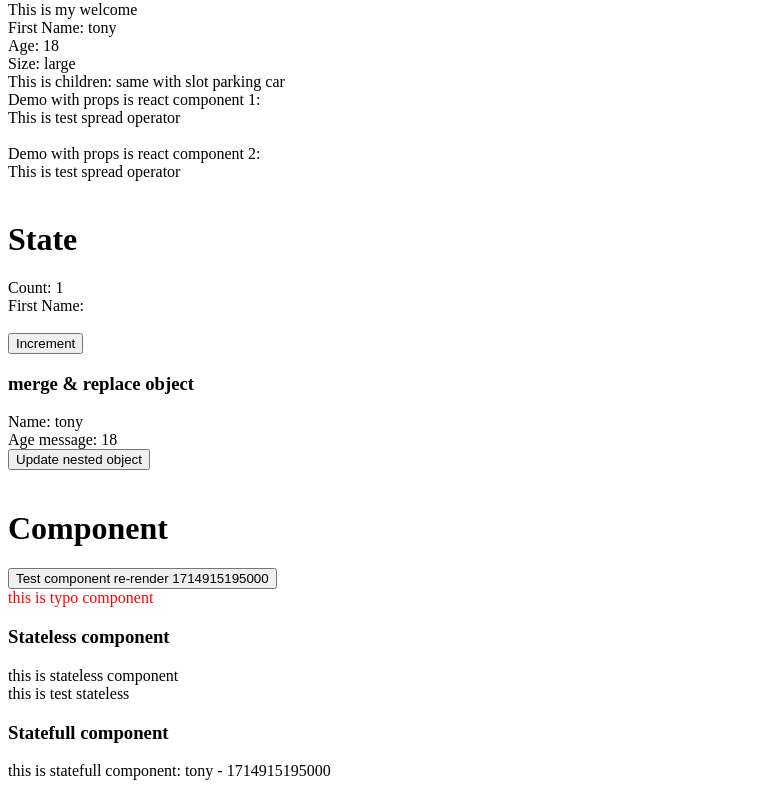
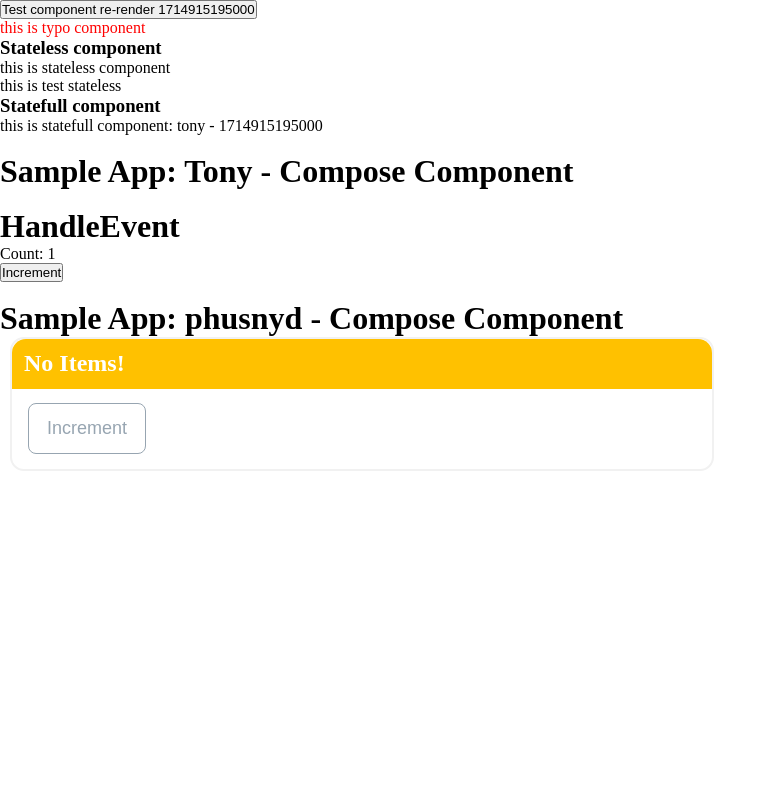
Before and after one commit to thanhphu0911/react-course-foundation, a React (Vite) app: page / in a window 1280 px wide. Shown: the part 912-1712 px from the top of the page, without its empty margins (0-777 px from the left). After the commit the page ends 1509 px from the top, so only its background shows below. Built offline with nearby package versions, Linux system fonts and the light colour scheme.

Commit message:
simpleApp-phusnyd

```diff
--- a/src/App.jsx
+++ b/src/App.jsx
@@ -4,16 +4,15 @@ react function component
 component react
 */
 
-import ReactJSX  from "./ReactJSX";
+import ReactJSX from "./ReactJSX";
 import Props from "./Props";
 import State from "./State";
 import Component from "./Component";
 import TonyComposeComponent from "./sampleApp/tony/TonyComposeComponent";
-import HandleEvent from './HandleEvent';
-
+import HandleEvent from "./HandleEvent";
+import PhuComposedComponent from "./sampleApp/phusnyd/PhuComposedComponent";
 
 function App() {
-
   // JSX
   return (
     <>
@@ -34,6 +33,8 @@ function App() {
       <HandleEvent />
 
       <br />
+      <PhuComposedComponent />
+
       <br />
       <br />
       <br />
@@ -42,7 +43,7 @@ function App() {
       <br />
       <br />
     </>
-  )
+  );
 }
 
-export default App
+export default App;
--- a/src/index.css
+++ b/src/index.css
@@ -0,0 +1,47 @@
+/* phusnyd's simpleApp CSS */
+* {
+  padding: 0;
+  margin: 0;
+  box-sizing: border-box;
+}
+
+.container {
+  margin-left: 10px;
+  border: solid 2px #f1f1f1;
+  width: 55%;
+  border-radius: 14px;
+}
+
+.banner {
+  background-color: #ffc100;
+  color: #fff;
+  height: 50px;
+  max-height: 100%;
+  display: flex;
+  align-items: center;
+  font-weight: bold;
+  border-top-left-radius: 14px;
+  border-top-right-radius: 14px;
+}
+.banner h1 {
+  margin-left: 12px;
+}
+main {
+  height: 80px;
+  display: flex;
+  align-items: center;
+}
+.btn {
+  margin-left: 16px;
+  background-color: #fff;
+  border: solid 0.5px #97a5b1;
+  color: #97a5b1;
+  padding: 14px 18px;
+  font-size: 18px;
+  border-radius: 8px;
+}
+.btn:hover {
+  color: #fff;
+  background-color: #737f88;
+  cursor: pointer;
+}
--- /dev/null
+++ b/src/sampleApp/phusnyd/PhuComposedComponent.jsx
@@ -0,0 +1,17 @@
+function PhuComposedComponent() {
+  return (
+    <>
+      <h1>Sample App: phusnyd - Compose Component </h1>
+      <div className="container">
+        <nav className="banner">
+          <h1>No Items!</h1>
+        </nav>
+        <main>
+          <button className="btn">Increment</button>
+        </main>
+      </div>
+    </>
+  );
+}
+
+export default PhuComposedComponent;
--- a/src/sampleApp/tony/TonyComposeComponent.jsx
+++ b/src/sampleApp/tony/TonyComposeComponent.jsx
@@ -1,5 +1,3 @@
-import React from 'react'
-
 function TonyComposeComponent() {
   return (
     <div>
@@ -7,7 +5,7 @@ function TonyComposeComponent() {
 
       {/* todo */}
     </div>
-  )
+  );
 }
 
-export default TonyComposeComponent
+export default TonyComposeComponent;
```
